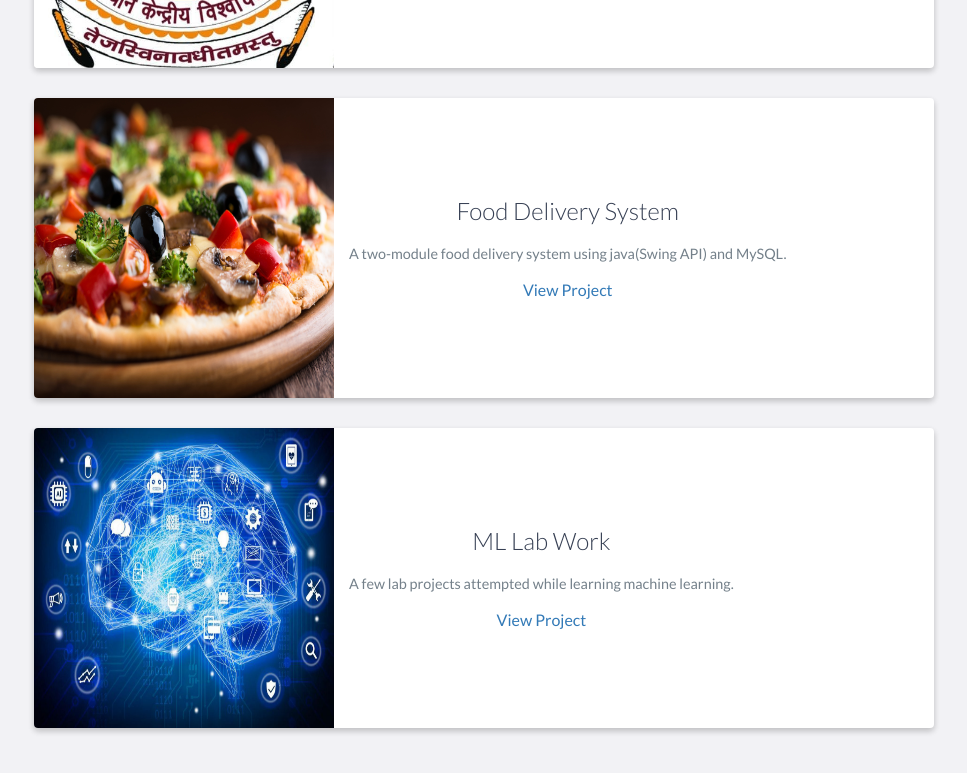
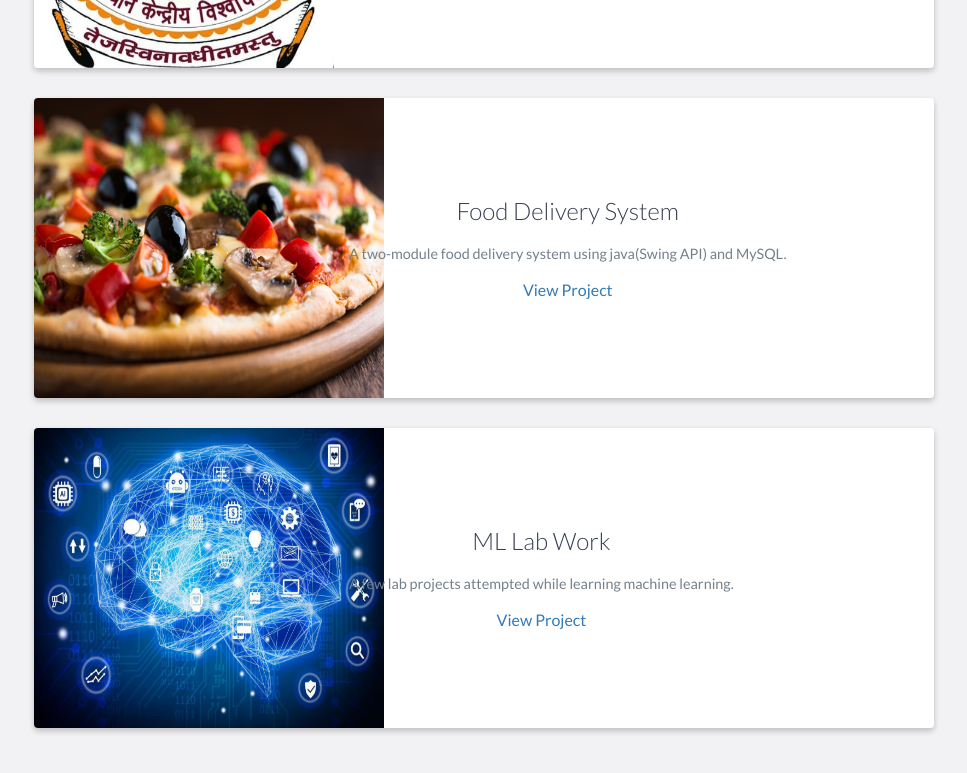
Before and after one commit to chauhanakash23/chauhanakash23.github.io, a website: page index.html in a window 1280 px wide. Shown: the part 3027-3800 px from the top of the page, without its empty margins (156-1123 px from the left). Drawn offline with nearby package versions, Linux system fonts and the light colour scheme.

Commit message:
Update index.html

```diff
--- a/index.html
+++ b/index.html
@@ -163,7 +163,7 @@ He is currently working on building a strong machine learning and data analysis
 
 		<div class="project shadow-large">
                     <div class="project-image">
-                        <img src="images/food.jpg" height="300" width="300" />
+                        <img src="images/food.jpg" height="300" width="350" />
                     </div>
                     <!-- End .project-image -->
                     <div class="project-info">
@@ -177,7 +177,7 @@ He is currently working on building a strong machine learning and data analysis
 
 		<div class="project shadow-large">
                     <div class="project-image">
-                        <img src="images/ml.jpg" height="300" width="300" />
+                        <img src="images/ml.jpg" height="300" width="350" />
                     </div>
                     <!-- End .project-image -->
                     <div class="project-info">
```
